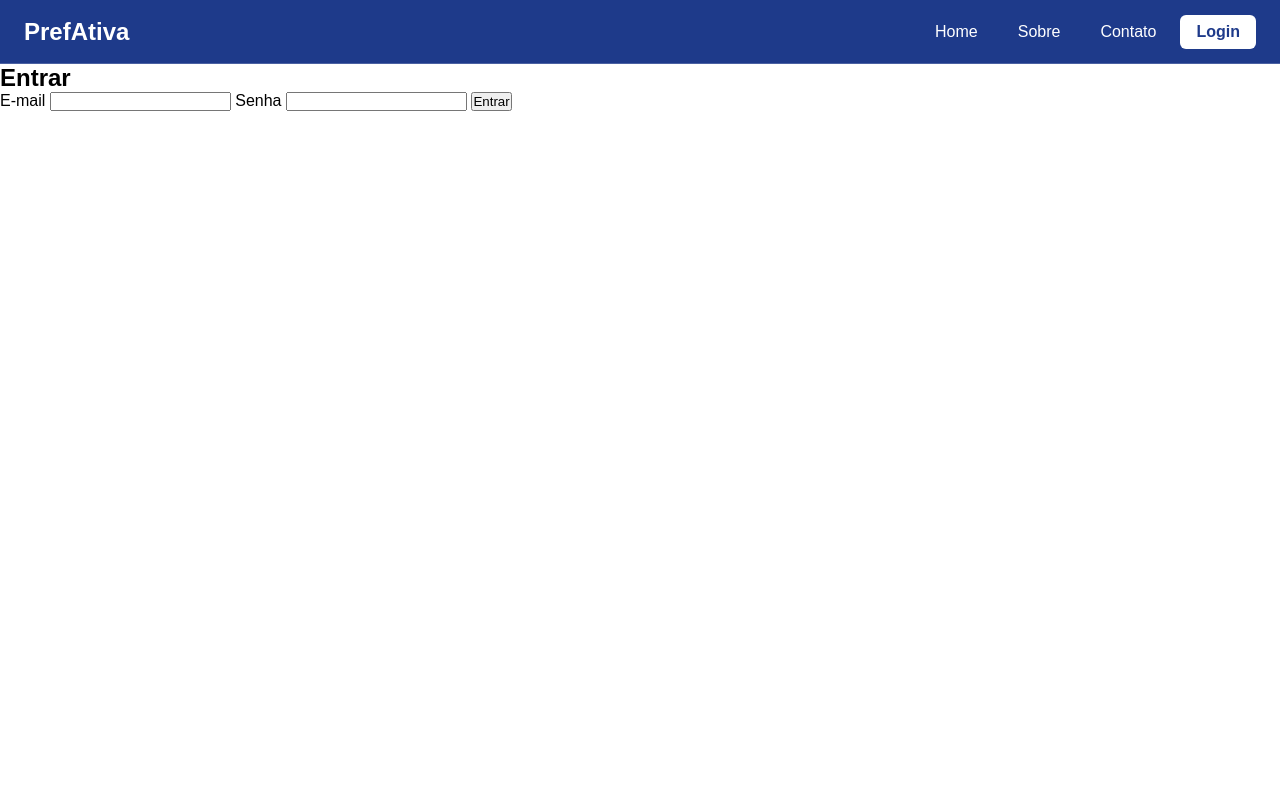
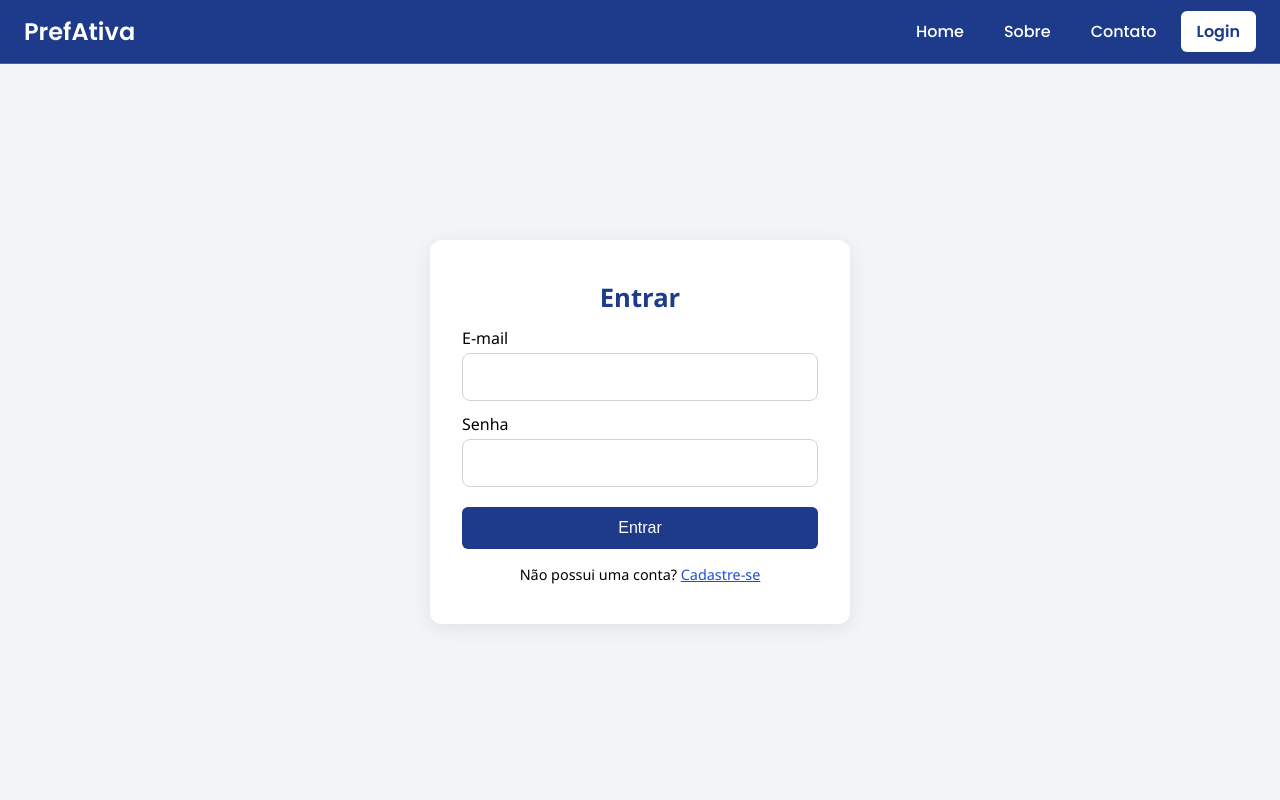
Before and after one commit to Ccaetano10/PrefAtiva, a PHP site: page /login.php in a window 1280 px wide. Run offline with PHP 8.4, Linux system fonts and the light colour scheme.

Commit message:
Arrumando login e cadastro

```diff
--- a/PrefAtiva/css/estilo.css
+++ b/PrefAtiva/css/estilo.css
@@ -5,7 +5,8 @@
 }
 
 body {
-  font-family: Arial, Helvetica, sans-serif;
+  background-color: #f3f4f6;
+  font-family:'Segoe UI', Tahoma, Geneva, Verdana, sans-serif
 }
 
 /* NAV-BAR */
@@ -137,3 +138,101 @@ nav a.btn-nav:hover {
   margin: 16px 0;
   font-weight: 400;
 }
+
+/* LOGIN / CADASTRO */
+.auth {
+  max-width: 900px;
+  margin: 48px auto;
+  padding: 0 16px;
+}
+
+.auth-centro {
+  display: flex;
+  align-items: center;
+  justify-content: center;
+  min-height: calc(100vh - 64px); /* tela inteira menos a nav */
+  margin: 0;
+  max-width: none;
+  padding: 24px 16px;
+}
+
+.auth form {
+  width: 100%;
+  max-width: 420px;
+  padding: 40px 32px;
+  background-color: #fff;
+  border-radius: 12px;
+  box-shadow: 0 4px 20px rgba(0, 0, 0, 0.08);
+}
+
+.auth h2 {
+  margin-bottom: 4px;
+  font-size: 1.6rem;
+  font-weight: 600;
+  text-align: center;
+  color: #1e3a8a;
+}
+
+.auth .subtitulo {
+  margin-bottom: 24px;
+  font-size: 0.9rem;
+  text-align: center;
+  color: #6b7280;
+}
+
+.auth input {
+  width: 100%;
+  padding: 12px;
+  border: 1px solid #d1d5db;
+  border-radius: 8px;
+  font-family: inherit;
+  font-size: 1rem;
+}
+
+.auth input:focus {
+  outline: none;
+  border-color: #1e3a8a;
+  box-shadow: 0 0 0 3px rgba(30, 58, 138, 0.15);
+}
+
+.auth label {
+  display: block;
+  margin: 12px 0 4px;
+  font-weight: 500;
+}
+
+.auth button {
+  width: 100%;
+  margin-top: 20px;
+  padding: 12px;
+  border: none;
+  border-radius: 6px;
+  background-color: #1e3a8a;
+  color: #fff;
+  font-size: 1rem;
+  cursor: pointer;
+  transition: background-color 0.2s;
+}
+
+.auth button:hover {
+  background-color: #1d4ed8;
+}
+
+.auth form p {
+  margin-top: 16px;
+  font-size: 0.9rem;
+  text-align: center;
+}
+
+.auth a {
+  color: #1d4ed8;
+}
+
+.erro {
+  margin-bottom: 8px;
+  padding: 10px;
+  background-color: #fee2e2;
+  color: #991b1b;
+  border-radius: 6px;
+  font-size: 0.9rem;
+}
--- a/PrefAtiva/index.php
+++ b/PrefAtiva/index.php
@@ -4,11 +4,6 @@
         <meta charset="UTF-8">
         <meta name="viewport" content="width=device-width, initial-scale=1.0">
         <title>PrefAtiva</title>
-
-        <link rel="preconnect" href="https://fonts.googleapis.com">
-        <link rel="preconnect" href="https://fonts.gstatic.com" crossorigin>
-        <link href="https://fonts.googleapis.com/css2?family=Poppins:wght@400;500;600&display=swap" rel="stylesheet">
-        <link rel="stylesheet" href="css/estilo.css">
 
         <link rel="stylesheet" href="https://unpkg.com/leaflet@1.9.4/dist/leaflet.css">
         <link rel="stylesheet" href="css/estilo.css">
@@ -21,6 +16,7 @@
 
             <section class="painel">
                 <h2>Reportar problema</h2>
+                <p class="subtitulo">Acesse sua conta para acompanhar suas denúncias</p>
                 <p class="dica">Clique no mapa para marcar o local do problema.</p>
 
                 <form action="api/salvar_problema.php" method="POST" enctype="multipart/form-data">
--- a/PrefAtiva/login.php
+++ b/PrefAtiva/login.php
@@ -7,11 +7,15 @@
     </head>
 
     <body>
-        <?php require_once "./PrefAtiva/nav.php"; ?>
+        <?php require_once "./nav.php"; ?>
 
-        <main class="auth">
+        <main class="auth auth-centro">
             <form action="loginbd.php" method="post" enctype="multipart/form-data">
             <h2>Entrar</h2>
+
+            <?php if (isset($_GET["erro"])): ?>
+                <p class="erro">E-mail ou senha incorretos.</p>
+            <?php endif; ?>
 
             <label for="email">E-mail</label>
             <input type="email" id="email" name="email" required>
@@ -20,6 +24,8 @@
             <input type="password" id="senha" name="senha" required>
 
             <button type="submit">Entrar</button>
+
+            <p>Não possui uma conta? <a href="./cadastro.php">Cadastre-se</a></p>
             </form>
         </main>
     </body>
--- a/PrefAtiva/nav.php
+++ b/PrefAtiva/nav.php
@@ -3,6 +3,11 @@ if (session_status() === PHP_SESSION_NONE) session_start();
     $logado = isset($_SESSION['usu_id']);
     $pagina = basename($_SERVER['PHP_SELF']);
 ?>
+<head>
+  <link rel="preconnect" href="https://fonts.googleapis.com">
+  <link rel="preconnect" href="https://fonts.gstatic.com" crossorigin>
+  <link href="https://fonts.googleapis.com/css2?family=Poppins:wght@400;500;600&display=swap" rel="stylesheet">
+</head>
 <nav>
   <h1>PrefAtiva</h1>
   <ul>
```
Also changed, not shown: PrefAtiva/cadastro.php (added, +58 -0 lines), PrefAtiva/cadastrobd.php (added, +67 -0 lines), PrefAtiva/loginbd.php (+18 -32 lines).
